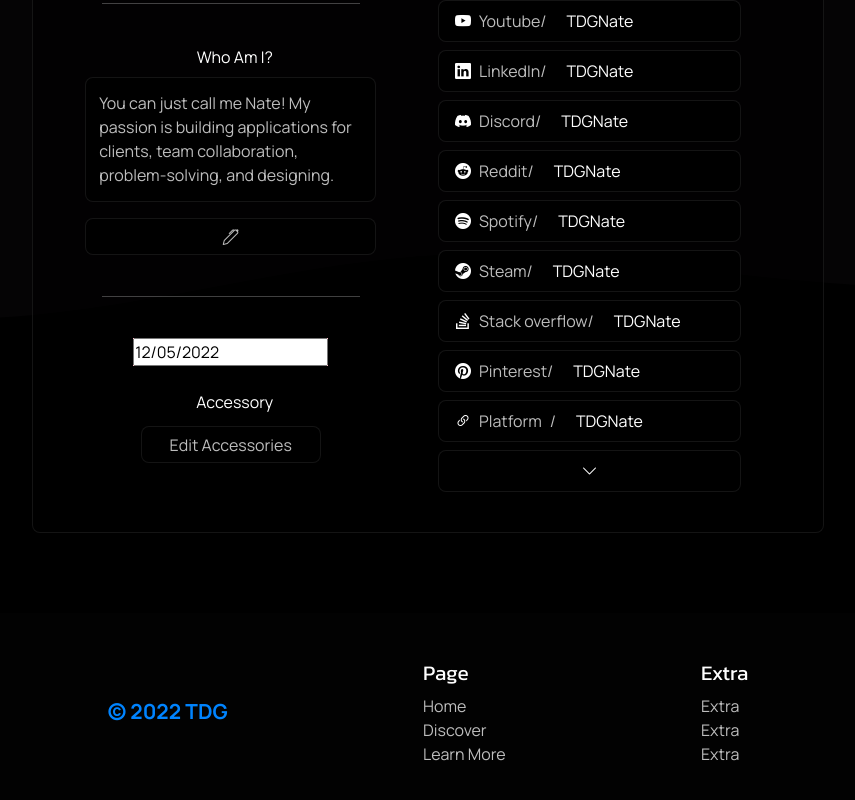
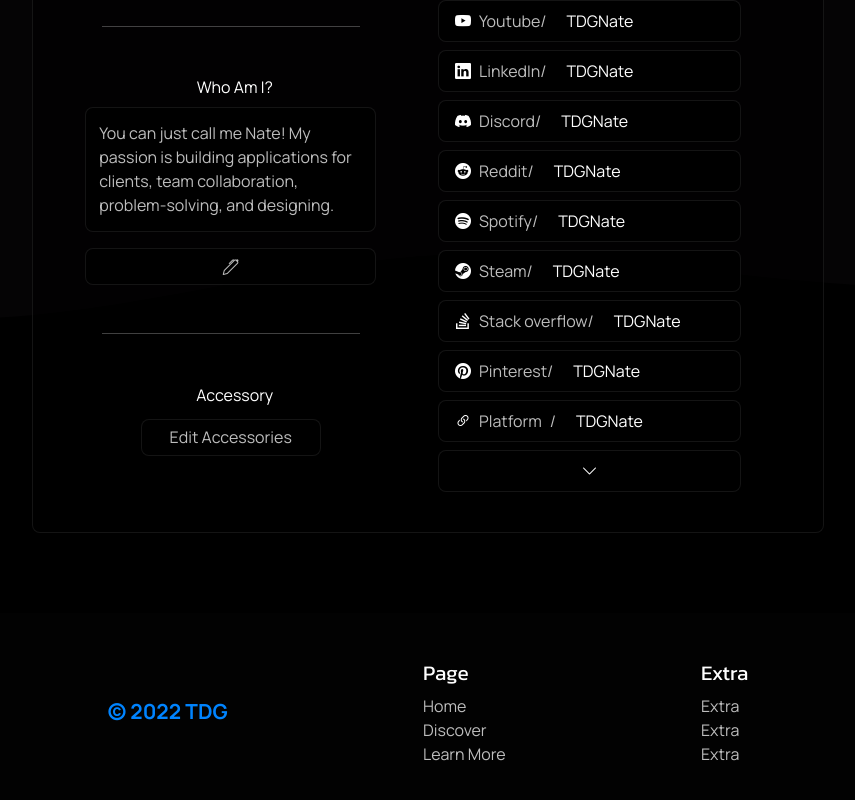
Before and after one commit to TDG-Org/Statue-Status, a React (Create React App) app in the folder client/: page /profile in a window 1280 px wide. Shown: the part 1300-2100 px from the top of the page, without its empty margins (422-1277 px from the left). Built offline with nearby package versions, Linux system fonts and the light colour scheme.

Commit message:
testing datepickers

```diff
--- a/client/package.json
+++ b/client/package.json
@@ -11,7 +11,7 @@
     "bootstrap-icons": "^1.9.1",
     "date-fns": "^2.29.3",
     "react": "^18.2.0",
-    "react-datepicker": "^4.8.0",
+    "react-date-picker": "^9.1.0",
     "react-dom": "^18.2.0",
     "react-router-dom": "^6.4.2",
     "react-scripts": "5.0.1",
--- a/client/src/components/DatePicker.jsx
+++ /dev/null
@@ -1,17 +0,0 @@
-import React, { useState } from "react";
-
-// Datepicker
-import DatePickerr from "react-datepicker";
-
-const DatePicker = () => {
-
-  const [startDate, setStartDate] = useState(new Date());
-
-  return (
-    <div>
-      <DatePickerr selected={startDate} onChange={(date) => setStartDate(date)} />
-    </div>
-  );
-};
-
-export default DatePicker;
--- a/client/src/components/Statue/ProfileStatue.jsx
+++ b/client/src/components/Statue/ProfileStatue.jsx
@@ -3,7 +3,6 @@
 // Components
 import ProfileNoStatue from "./ProfileNoStatue";
 import ProfileStatueSecondary from "./ProfileStatueSecondary";
-import DatePicker from "../DatePicker";
 
 // Styles
 import "../../sass/components/ProfileStatue.scss";
@@ -52,8 +51,6 @@
 
               <hr />
 
-              <DatePicker />
-
               <div className="bottom-editable-sect">
                 <p className="statue-sect-label">Accessory</p>
 
```
Also changed, not shown: 1 other file (tests, documents, lock files or other folders).
